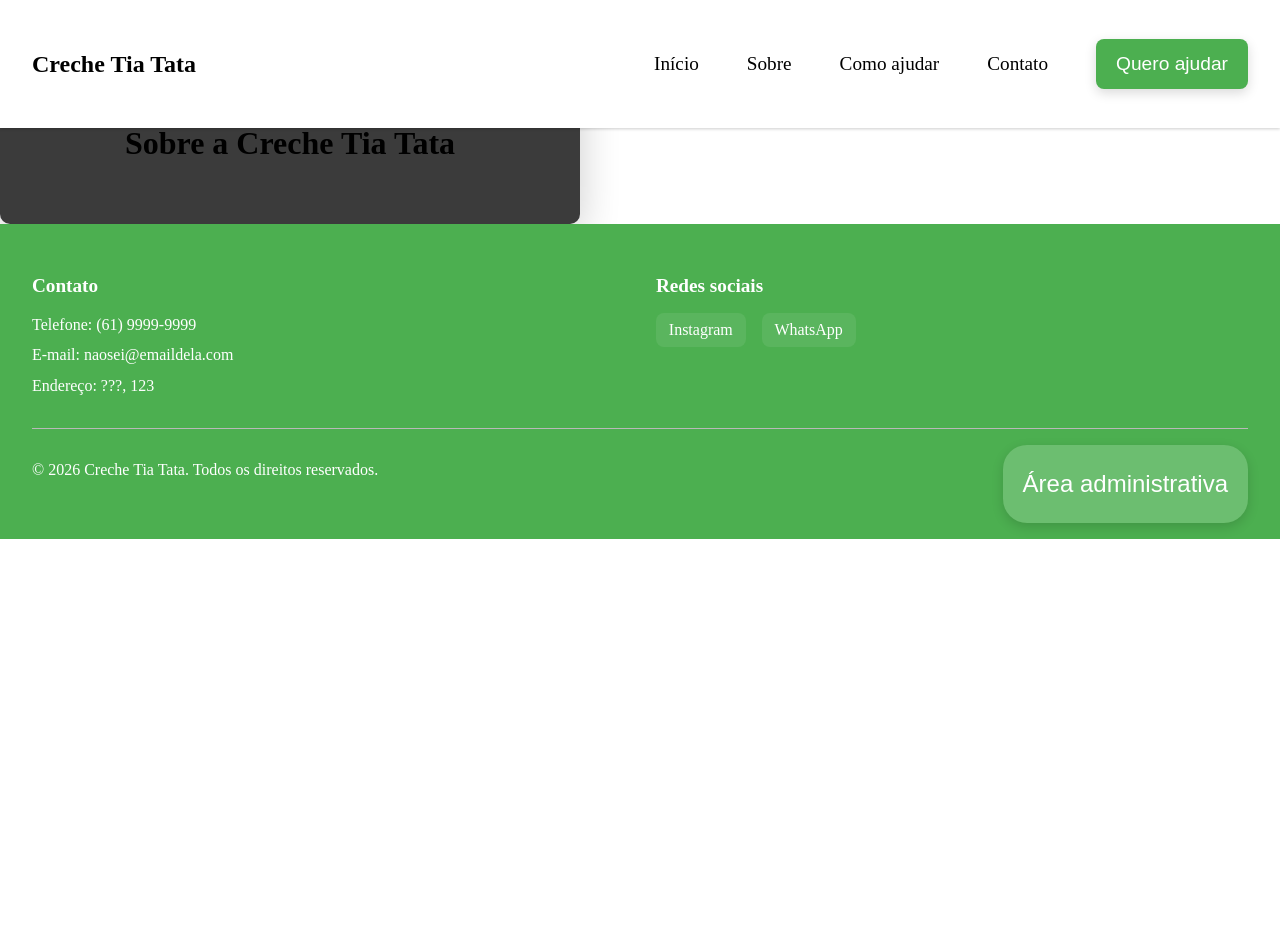
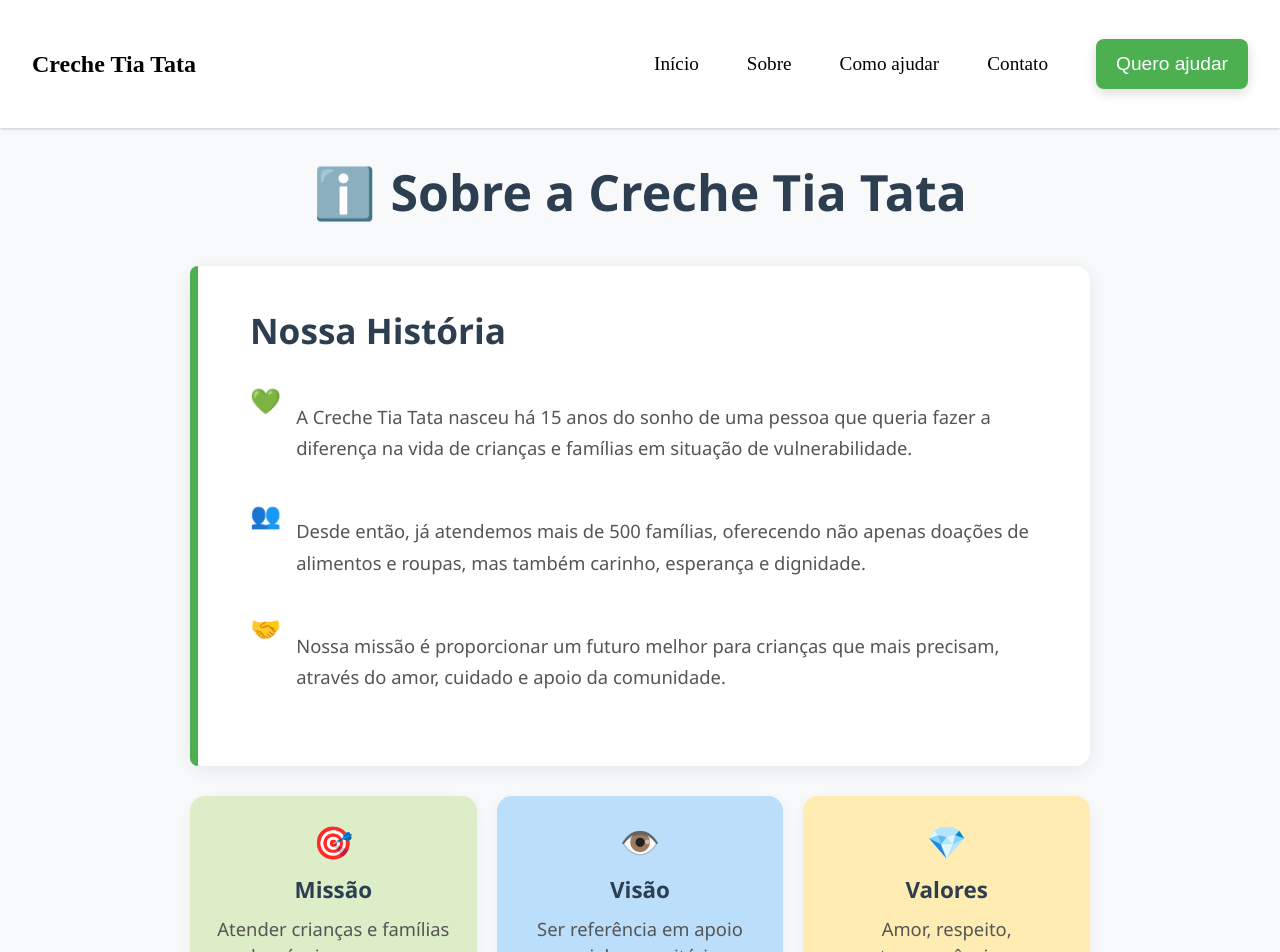
Before and after one commit to mdsreq-fga-unb/REQ-2026.1-T02-CrecheTiaTata, a React (Create React App) app in the folder frontend/: page /sobre in a window 1280 px wide. Shown: the top 952 px of the page. Before the commit the page ends 800 px from the top, so only its background shows below. Built offline with nearby package versions, Linux system fonts and the light colour scheme.

Commit message:
feat: produção da página Sobre (sem o vídeo)

```diff
--- a/frontend/src/pages/Sobre.jsx
+++ b/frontend/src/pages/Sobre.jsx
@@ -1,9 +1,107 @@
 import React from 'react';
+import '../styles/Sobre.css';
 
 const Sobre = () => {
   return (
-    <div className="container">
-      <h1>Sobre a Creche Tia Tata</h1>
+    <div className="page-wrapper">
+
+      <main className="sobre-container">
+        <h1 className="sobre-titulo">
+          <span className="icon-titulo">ℹ️</span> Sobre a Creche Tia Tata
+        </h1>
+
+        {/* Seção: Nossa História */}
+        <section className="sobre-card historia-card">
+          <div className="historia-titulo">
+            <h2>Nossa História</h2>
+          </div>
+
+          {/* icones e texto */}
+          <div className="historia-item">
+            <span className="icon">💚</span>
+            <p>A Creche Tia Tata nasceu há 15 anos do sonho de uma pessoa que queria fazer a diferença na vida de crianças e famílias em situação de vulnerabilidade.</p>
+          </div>
+          <div className="historia-item">
+            <span className="icon">👥</span>
+            <p>Desde então, já atendemos mais de 500 famílias, oferecendo não apenas doações de alimentos e roupas, mas também carinho, esperança e dignidade.</p>
+          </div>
+          <div className="historia-item">
+            <span className="icon">🤝</span>
+            <p>Nossa missão é proporcionar um futuro melhor para crianças que mais precisam, através do amor, cuidado e apoio da comunidade.</p>
+          </div>
+        </section>
+
+{/* Seção: Missão, Visão e Valores (MVV) */}
+        <section className="mvv-container">
+          <div className="mvv-card missao">
+            <span className="icon-grande">🎯</span>
+            <h3>Missão</h3>
+            <p>Atender crianças e famílias vulneráveis com amor e dignidade</p>
+          </div>
+
+          <div className="mvv-card visao">
+            <span className="icon-grande">👁️</span>
+            <h3>Visão</h3>
+            <p>Ser referência em apoio social comunitário</p>
+          </div>
+
+          <div className="mvv-card valores">
+            <span className="icon-grande">💎</span>
+            <h3>Valores</h3>
+            <p>Amor, respeito, transparência e solidariedade</p>
+          </div>
+        </section>
+
+        {/* Seção: O Que Fazemos) */}
+        <section className="sobre-card fazemos-card">
+          <h2 className="fazemos-titulo">O Que Fazemos</h2>
+
+          <div className="fazemos-grid">
+            <div className="fazemos-item">
+              <span className="icon-grande">🍚</span>
+              <div>
+                <h3>Distribuição de Alimentos</h3>
+                <p>Cestas básicas e alimentos para famílias</p>
+              </div>
+            </div>
+
+            <div className="fazemos-item">
+              <span className="icon-grande">👕</span>
+              <div>
+                <h3>Doação de Roupas</h3>
+                <p>Roupas e calçados para crianças e adultos</p>
+              </div>
+            </div>
+
+            <div className="fazemos-item">
+              <span className="icon-grande">🎓</span>
+              <div>
+                <h3>Apoio Educacional</h3>
+                <p>Material escolar e apoio pedagógico</p>
+              </div>
+            </div>
+
+            <div className="fazemos-item">
+              <span className="icon-grande">🤝</span>
+              <div>
+                <h3>Eventos Comunitários</h3>
+                <p>Festas, atividades e momentos de alegria</p>
+              </div>
+            </div>
+          </div>
+        </section>
+
+        {/* Seção: Veja Nosso Trabalho (Vídeo) */}
+        <section className="sobre-video-section">
+          <h2 className="video-titulo">Veja Nosso Trabalho</h2>
+          <div className="video-placeholder">
+            <span className="icon-video">🎬</span>
+            <h3>[Vídeo: Nossa História e Impacto]</h3>
+          </div>
+        </section>
+
+      </main>
+
     </div>
   );
 };
--- /dev/null
+++ b/frontend/src/styles/Sobre.css
@@ -0,0 +1,242 @@
+/* --- Ajustes de Tipografia*/
+.sobre-container h2 {
+  font-size: 2.2rem;
+  color: #2c3e50;
+  margin-top: 0;
+}
+
+.sobre-container p {
+  font-size: 1.15rem;
+  line-height: 1.7;
+  color: #555;
+}
+
+.fazemos-item h3 {
+  font-size: 1.4rem;
+  color: #2c3e50;
+  margin-top: 0;
+  margin-bottom: 5px;
+}
+
+.page-wrapper {
+  display: flex;
+  flex-direction: column;
+  min-height: 100vh;
+  background-color: #f8f9fa;
+}
+
+.sobre-container {
+  flex: 1;
+  max-width: 900px;
+  margin: 0 auto;
+  padding: 40px 20px;
+  padding-top: 60px;
+  font-family: 'Segoe UI', Tahoma, Geneva, Verdana, sans-serif;
+}
+
+.sobre-titulo {
+  text-align: center;
+  color: #2c3e50;
+  margin-bottom: 40px;
+  display: flex;
+  align-items: center;
+  justify-content: center;
+  gap: 15px;
+  font-size: 50px;
+}
+
+.sobre-card {
+  background: white;
+  border-radius: 15px;
+  padding: 35px;
+  box-shadow: 0 4px 20px rgba(0,0,0,0.08);
+  margin-bottom: 30px;
+}
+
+/* --- Card da História --- */
+.historia-card {
+  position: relative;
+  background: white;
+  border-radius: 15px;
+  padding: 40px 40px 40px 60px;
+  box-shadow: 0 4px 20px rgba(0,0,0,0.08);
+  margin-bottom: 30px;
+  border-left: none;
+  font-size: 25px
+}
+
+.historia-card::before {
+  content: "";
+  position: absolute;
+  left: 0;
+  top: 0%;
+  bottom: 0%;
+  width: 8px;
+  background-color: #4CAF50;
+  border-top-left-radius: 10px;
+  border-bottom-left-radius: 10px;
+}
+
+.historia-item {
+  color: #555;
+  display: flex;
+  gap: 15px;
+  margin-bottom: 15px;
+}
+
+.historia-titulo {
+  color: #2c3e50;
+  margin-bottom: 20px;
+}
+
+/* --- Seção MVV (Missão, Visão e Valores) --- */
+.mvv-container {
+  display: grid;
+  grid-template-columns: repeat(3, 1fr);
+  gap: 20px;
+  margin-bottom: 40px;
+}
+
+.mvv-card {
+  border-radius: 15px;
+  padding: 30px 20px;
+  text-align: center;
+  box-shadow: 0 4px 15px rgba(0, 0, 0, 0.05);
+}
+
+.mvv-card h3 {
+  color: #2c3e50;
+  margin: 15px 0 10px 0;
+  font-size: 1.4rem;
+}
+
+.mvv-card p {
+  color: #555;
+  margin: 0;
+  line-height: 1.5;
+}
+
+.missao {
+  background-color: #dcedc8;
+}
+
+.visao {
+  background-color: #bbdefb;
+}
+
+.valores {
+  background-color: #ffecb3;
+}
+
+/* --- Seção O Que Fazemos --- */
+
+.fazemos-grid {
+  display: grid;
+  grid-template-columns: 1fr 1fr;
+  gap: 30px;
+}
+
+.fazemos-item {
+  display: flex;
+  gap: 15px;
+  align-items: center;
+}
+
+.fazemos-titulo {
+  text-align: center;
+  margin-bottom: 30px;
+}
+
+.icon-grande {
+  font-size: 2rem;
+  line-height: 1;
+}
+
+/* --- Seção de Vídeo --- */
+.sobre-video-section {
+  margin-top: 50px;
+  margin-bottom: 40px;
+  text-align: center;
+}
+
+.video-titulo {
+  color: #2c3e50;
+  margin-bottom: 30px;
+  font-size: 2rem;
+}
+
+.video-placeholder {
+  background: linear-gradient(135deg, #eeeeee 0%, #f8f9fa 100%); /* Efeito de degradê suave do print */
+  border-radius: 20px;
+  width: 100%;
+  max-width: 800px;
+  height: 400px;
+  margin: 0 auto;
+  display: flex;
+  flex-direction: column;
+  align-items: center;
+  justify-content: center;
+  color: #888;
+  font-size: 1.2rem;
+  box-shadow: 0 10px 30px rgba(0, 0, 0, 0.27);
+}
+
+/*--------- RESPONSIVIDADE ------------*/
+
+@media (max-width: 768px) {
+
+  .sobre-container {
+    padding: 20px 15px;
+  }
+
+  .sobre-card {
+    padding: 20px;
+  }
+
+  .sobre-titulo {
+    font-size: 1.8rem;
+    flex-direction: column;
+    gap: 5px;
+  }
+  .sobre-titulo .icon-titulo {
+    font-size: 2.2rem;
+  }
+
+  .historia-card {
+    padding-left: 25px;
+  }
+  .historia-card::before {
+    width: 4px;
+  }
+
+
+  .mvv-container {
+    grid-template-columns: 1fr;
+    gap: 15px;
+  }
+  .mvv-card {
+    padding: 20px;
+  }
+
+  .fazemos-grid {
+    gap: 20px;
+  }
+
+  .icon-grande {
+    font-size: 2.5rem;
+  }
+
+  .fazemos-item h3 {
+    margin-top: 5px;
+  }
+
+  .video-titulo {
+    font-size: 1.6rem;
+    margin-bottom: 20px;
+  }
+
+ .video-placeholder {
+    height: 220px;
+    display: flex;
+  }
+}
```
Also changed, not shown: 1 other file (tests, documents, lock files or other folders).
